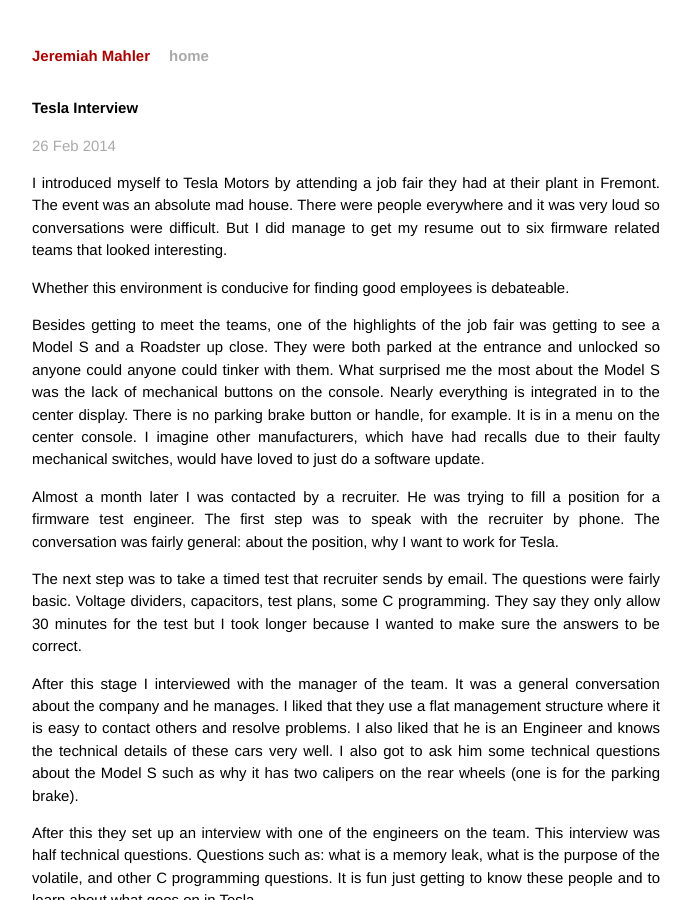
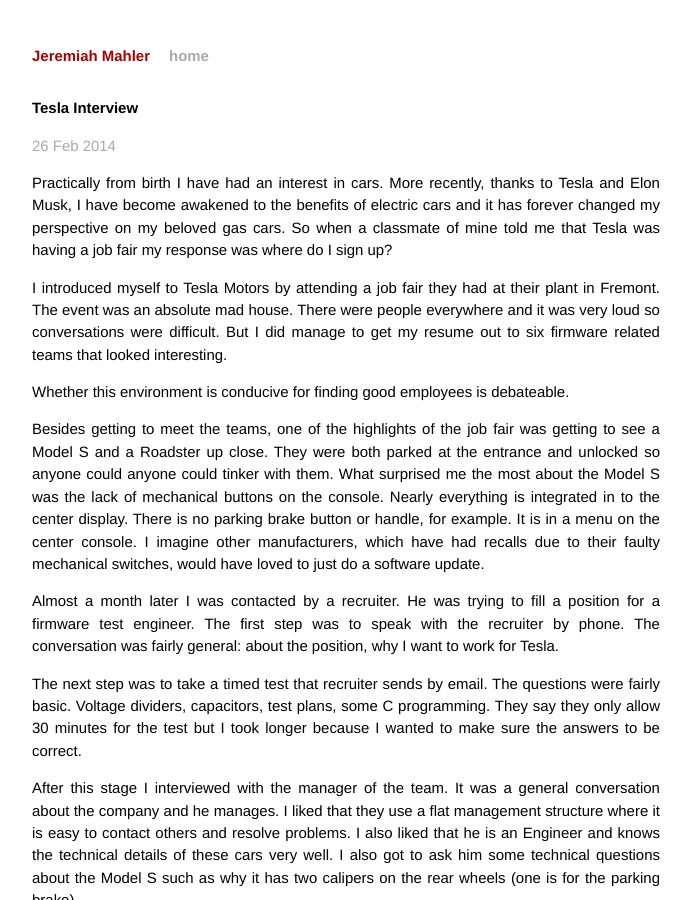
Before and after one commit to jmahler/jmahler.github.io, a Jekyll site: the page built from _posts/2014-02-27-tesla_interview.md, in a window 1280 px wide and 900 px high. Shown: the whole window, without its empty margins (294-986 px from the left). Built offline with Jekyll 4.4.1, drawn with Linux system fonts in a browser that asks for light colours; Markdown is read by kramdown in place of the engine named in the settings.

Commit message:
revised introduction

```diff
--- a/_posts/2014-02-27-tesla_interview.md
+++ b/_posts/2014-02-27-tesla_interview.md
@@ -5,6 +5,13 @@
 category: Linux
 tags: [Linux]
 ---
+
+Practically from birth I have had an interest in cars.
+More recently, thanks to Tesla and Elon Musk, I have become
+awakened to the benefits of electric cars and it has forever
+changed my perspective on my beloved gas cars.
+So when a classmate of mine told me that Tesla was having a job
+fair my response was where do I sign up?
 
 I introduced myself to Tesla Motors by attending a job
 fair they had at their plant in Fremont.
```
